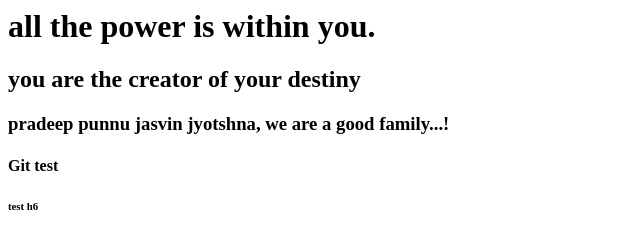
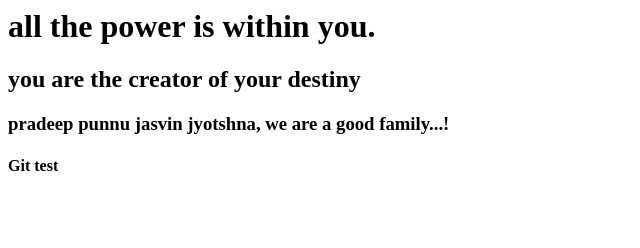
Before and after one commit to pradeep491/firstgitrepo1, a plain HTML site: page index.html in a window 1280 px wide. Shown: the full height of the page, 0-640 px from the left. Drawn offline with Linux system fonts and the light colour scheme.

Commit message:
Revert "cherrypick test1"
This reverts commit d925755ce296b15d002349d378352676e7321cdd.

```diff
--- a/index.html
+++ b/index.html
@@ -4,6 +4,5 @@
 	<h2>you are the creator of your destiny</h2>
 	<h3>pradeep punnu jasvin jyotshna, we are a good family...!</h3>
 	<h4>Git test</h4>
-	<h6>test h6</h6>
 </body>
 </html>
```
